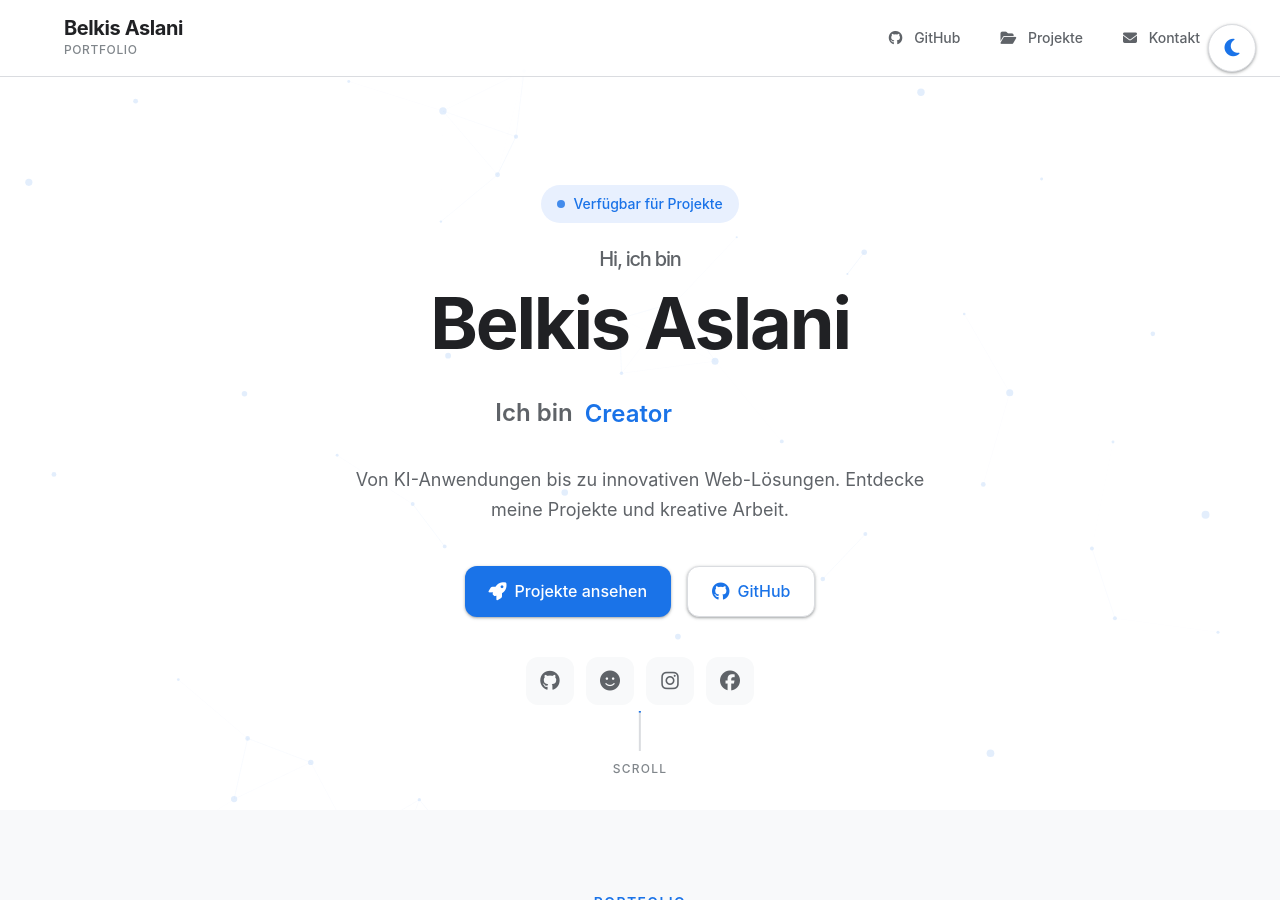
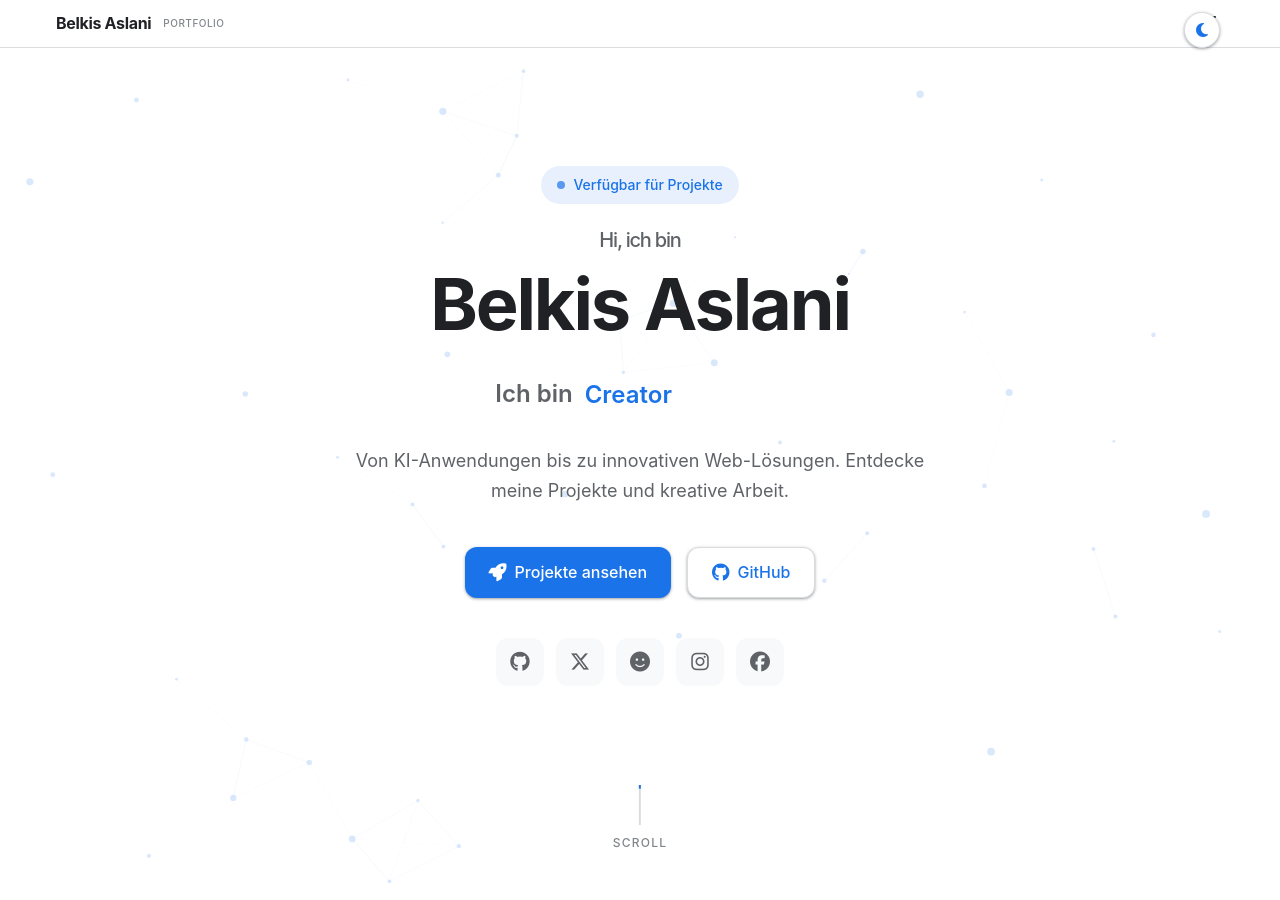
Before and after one commit to BEKO2210/My-table-of-contents-, a Jekyll site: the page built from index.html, in a window 1280 px wide and 900 px high. Built offline with Jekyll 4.4.1, drawn with Linux system fonts in a browser that asks for light colours.

Commit message:
UX Improvements: Ultra-Thin Header, Slide-out Menu & X Account
HEADER REDESIGN:
- ✨ Ultra-thin navigation bar (48px height)
- 🍔 Innovative hamburger menu with smooth animation
- 📱 Slide-out menu from right side
- 🎨 Menu overlay with backdrop blur
- ⌨️ ESC key to close menu
- 🔒 Body scroll lock when menu open

MENU FEATURES:
- Animated hamburger to X transformation
- Smooth slide-out transition (300ms cubic-bezier)
- Full-height menu with all navigation links
- Icon + text layout for clarity
- Hover effects with transform
- Click outside to close

SOCIAL MEDIA:
- ➕ Added X (Twitter) account: @XxBeko88xX
- Updated hero social links
- Updated footer social links
- Updated navigation menu

SCROLL FIX:
- Fixed social icons blocking scroll
- Added z-index for proper layering
- Increased bottom spacing (margin-bottom: 3rem)
- Scroll indicator repositioned

DARK MODE:
- 🌓 Particle animation more visible (opacity: 0.6)
- Neural network visible throughout dark mode
- Better contrast and readability

ACCESSIBILITY:
- ARIA labels for buttons
- Keyboard navigation (ESC key)
- Focus states preserved
- Screen reader friendly

PERFORMANCE:
- Smooth transitions (200ms)
- Hardware-accelerated transforms
- No layout shift on menu open
- Optimized z-index stacking

USER EXPERIENCE:
- No content cut off at top
- Clean, minimal header design
- Easy access to all pages
- Modern, professional feel

```diff
--- a/_layouts/default.html
+++ b/_layouts/default.html
@@ -43,26 +43,65 @@
         <canvas id="particles-canvas"></canvas>
     </div>
 
-    <!-- Navigation -->
+    <!-- Ultra-Thin Navigation -->
     <nav class="navbar">
         <div class="container">
             <div class="nav-brand">
                 <h1 class="logo">{{ site.author }}</h1>
                 <p class="tagline">Portfolio</p>
             </div>
+            <button class="menu-toggle" id="menu-toggle" aria-label="Toggle Menu">
+                <span></span>
+                <span></span>
+                <span></span>
+            </button>
+        </div>
+    </nav>
+
+    <!-- Slide-out Menu -->
+    <div class="nav-menu" id="nav-menu">
         <div class="nav-links">
+            <a href="#projekte" class="nav-link">
+                <i class="fas fa-folder-open"></i>
+                <span>Projekte</span>
+            </a>
             <a href="https://github.com/BEKO2210" target="_blank" class="nav-link">
-                    <i class="fab fa-github"></i> GitHub
+                <i class="fab fa-github"></i>
+                <span>GitHub</span>
             </a>
-                <a href="#projekte" class="nav-link">
-                    <i class="fas fa-folder-open"></i> Projekte
+            <a href="https://x.com/XxBeko88xX" target="_blank" class="nav-link">
+                <i class="fab fa-x-twitter"></i>
+                <span>X (Twitter)</span>
+            </a>
+            <a href="https://huggingface.co/Beko2210" target="_blank" class="nav-link">
+                <i class="fas fa-face-smile"></i>
+                <span>HuggingFace</span>
+            </a>
+            <a href="https://www.instagram.com/_b_to_the_kiss_" target="_blank" class="nav-link">
+                <i class="fab fa-instagram"></i>
+                <span>Instagram</span>
+            </a>
+            <a href="https://www.facebook.com/share/1DGo4F1oaF/" target="_blank" class="nav-link">
+                <i class="fab fa-facebook"></i>
+                <span>Facebook</span>
             </a>
             <a href="#kontakt" class="nav-link">
-                    <i class="fas fa-envelope"></i> Kontakt
+                <i class="fas fa-envelope"></i>
+                <span>Kontakt</span>
+            </a>
+            <a href="{{ '/impressum.html' | relative_url }}" class="nav-link">
+                <i class="fas fa-info-circle"></i>
+                <span>Impressum</span>
+            </a>
+            <a href="{{ '/datenschutz.html' | relative_url }}" class="nav-link">
+                <i class="fas fa-shield-alt"></i>
+                <span>Datenschutz</span>
             </a>
         </div>
     </div>
-    </nav>
+
+    <!-- Menu Overlay -->
+    <div class="menu-overlay" id="menu-overlay"></div>
 
     <!-- Main Content -->
     <main>
@@ -81,6 +120,9 @@
                     <h4>Social</h4>
                     <a href="https://github.com/BEKO2210" target="_blank">
                         <i class="fab fa-github"></i> GitHub
+                    </a>
+                    <a href="https://x.com/XxBeko88xX" target="_blank">
+                        <i class="fab fa-x-twitter"></i> X (Twitter)
                     </a>
                     <a href="https://huggingface.co/Beko2210" target="_blank">
                         <i class="fas fa-face-smile"></i> HuggingFace
--- a/assets/css/style.css
+++ b/assets/css/style.css
@@ -164,11 +164,11 @@ a:hover {
 /* === THEME TOGGLE === */
 .theme-toggle {
     position: fixed;
-    top: var(--spacing-6);
-    right: var(--spacing-6);
+    top: 12px;
+    right: 60px;
     z-index: var(--z-fixed);
-    width: 48px;
-    height: 48px;
+    width: 36px;
+    height: 36px;
     border-radius: var(--radius-full);
     background: var(--color-bg);
     border: 1px solid var(--color-border);
@@ -186,27 +186,28 @@ a:hover {
 }
 
 .theme-toggle-icon {
-    font-size: var(--text-xl);
+    font-size: var(--text-base);
     color: var(--color-primary);
 }
 
-/* === NAVIGATION === */
+/* === ULTRA-THIN NAVIGATION === */
 .navbar {
     position: fixed;
     top: 0;
     left: 0;
     right: 0;
     z-index: var(--z-sticky);
-    background: rgba(255, 255, 255, 0.8);
+    background: rgba(255, 255, 255, 0.95);
     backdrop-filter: blur(20px);
     -webkit-backdrop-filter: blur(20px);
     border-bottom: 1px solid var(--color-border);
-    padding: var(--spacing-4) 0;
+    padding: 8px 0;
     transition: all var(--transition);
+    height: 48px;
 }
 
 [data-theme="dark"] .navbar {
-    background: rgba(0, 0, 0, 0.8);
+    background: rgba(0, 0, 0, 0.95);
 }
 
 .navbar.scrolled {
@@ -219,56 +220,159 @@ a:hover {
     align-items: center;
     max-width: 1200px;
     margin: 0 auto;
-    padding: 0 var(--spacing-6);
+    padding: 0 var(--spacing-4);
+    height: 100%;
+}
+
+.nav-brand {
+    display: flex;
+    align-items: center;
+    gap: var(--spacing-3);
 }
 
 .nav-brand .logo {
-    font-size: var(--text-xl);
+    font-size: var(--text-base);
     font-weight: 700;
     color: var(--color-text);
     letter-spacing: -0.02em;
 }
 
 .nav-brand .tagline {
-    font-size: var(--text-xs);
+    font-size: 10px;
     color: var(--color-text-tertiary);
     font-weight: 500;
     text-transform: uppercase;
     letter-spacing: 0.05em;
 }
 
+/* Hamburger Menu Button */
+.menu-toggle {
+    width: 36px;
+    height: 36px;
+    border: none;
+    background: transparent;
+    cursor: pointer;
+    display: flex;
+    flex-direction: column;
+    justify-content: center;
+    align-items: center;
+    gap: 5px;
+    padding: 0;
+    z-index: var(--z-modal);
+    position: relative;
+}
+
+.menu-toggle span {
+    width: 20px;
+    height: 2px;
+    background: var(--color-text);
+    border-radius: 2px;
+    transition: all var(--transition);
+    display: block;
+}
+
+.menu-toggle:hover span {
+    background: var(--color-primary);
+}
+
+/* Animated Hamburger to X */
+.menu-toggle.active span:nth-child(1) {
+    transform: rotate(45deg) translateY(7px);
+}
+
+.menu-toggle.active span:nth-child(2) {
+    opacity: 0;
+}
+
+.menu-toggle.active span:nth-child(3) {
+    transform: rotate(-45deg) translateY(-7px);
+}
+
+/* Slide-out Menu - Innovative Design */
+.nav-menu {
+    position: fixed;
+    top: 48px;
+    right: -100%;
+    width: 280px;
+    height: calc(100vh - 48px);
+    background: var(--color-bg);
+    border-left: 1px solid var(--color-border);
+    box-shadow: var(--shadow-xl);
+    transition: right 0.3s cubic-bezier(0.4, 0, 0.2, 1);
+    z-index: calc(var(--z-sticky) - 1);
+    overflow-y: auto;
+}
+
+[data-theme="dark"] .nav-menu {
+    background: var(--color-bg-secondary);
+}
+
+.nav-menu.active {
+    right: 0;
+}
+
 .nav-links {
     display: flex;
-    gap: var(--spacing-2);
-    align-items: center;
+    flex-direction: column;
+    gap: 0;
+    padding: var(--spacing-4);
 }
 
 .nav-link {
     color: var(--color-text-secondary);
     font-weight: 500;
-    font-size: var(--text-sm);
-    padding: var(--spacing-2) var(--spacing-4);
+    font-size: var(--text-base);
+    padding: var(--spacing-4);
     border-radius: var(--radius-md);
     transition: all var(--transition);
+    display: flex;
+    align-items: center;
+    gap: var(--spacing-3);
 }
 
 .nav-link:hover {
     background: var(--color-bg-secondary);
     color: var(--color-text);
+    transform: translateX(4px);
+}
+
+[data-theme="dark"] .nav-link:hover {
+    background: var(--color-bg-tertiary);
 }
 
 .nav-link i {
-    margin-right: var(--spacing-2);
+    font-size: var(--text-xl);
+    width: 24px;
+    text-align: center;
+}
+
+/* Menu Overlay */
+.menu-overlay {
+    position: fixed;
+    top: 48px;
+    left: 0;
+    width: 100%;
+    height: calc(100vh - 48px);
+    background: rgba(0, 0, 0, 0.5);
+    opacity: 0;
+    pointer-events: none;
+    transition: opacity var(--transition);
+    z-index: calc(var(--z-sticky) - 2);
+}
+
+.menu-overlay.active {
+    opacity: 1;
+    pointer-events: all;
 }
 
 /* === HERO SECTION - MODERN, CENTERED === */
 .hero {
     position: relative;
-    min-height: 90vh;
+    min-height: 100vh;
     display: flex;
     align-items: center;
     justify-content: center;
-    padding: calc(80px + var(--spacing-16)) var(--spacing-6) var(--spacing-16);
+    padding: calc(48px + var(--spacing-8)) var(--spacing-6) var(--spacing-20);
     text-align: center;
 }
 
@@ -391,11 +495,12 @@ a:hover {
     margin-bottom: var(--spacing-10);
 }
 
-/* Social Links */
+/* Social Links - Fixed Positioning */
 .hero-social {
     display: flex;
     gap: var(--spacing-3);
     justify-content: center;
+    margin-bottom: var(--spacing-12);
 }
 
 .social-link {
@@ -408,6 +513,8 @@ a:hover {
     background: var(--color-bg-secondary);
     color: var(--color-text-secondary);
     transition: all var(--transition);
+    position: relative;
+    z-index: 10;
 }
 
 .social-link:hover {
@@ -433,13 +540,14 @@ a:hover {
 /* Scroll Indicator */
 .scroll-indicator {
     position: absolute;
-    bottom: var(--spacing-8);
+    bottom: var(--spacing-12);
     left: 50%;
     transform: translateX(-50%);
     display: flex;
     flex-direction: column;
     align-items: center;
     gap: var(--spacing-2);
+    z-index: 5;
 }
 
 .scroll-line {
@@ -990,7 +1098,12 @@ section {
     left: 0;
     width: 100%;
     height: 100%;
-    opacity: 0.3;
+    opacity: 0.4;
+}
+
+/* Dark Mode - More Visible Particles */
+[data-theme="dark"] #particles-canvas {
+    opacity: 0.6;
 }
 
 .gradient-orbs {
--- a/assets/js/main.js
+++ b/assets/js/main.js
@@ -58,6 +58,59 @@
         // Only auto-switch if user hasn't manually set a preference
         if (!localStorage.getItem('theme')) {
             setTheme(e.matches ? 'dark' : 'light');
+        }
+    });
+
+    // =====================================
+    // HAMBURGER MENU TOGGLE
+    // =====================================
+    const menuToggle = document.getElementById('menu-toggle');
+    const navMenu = document.getElementById('nav-menu');
+    const menuOverlay = document.getElementById('menu-overlay');
+    const navLinks = document.querySelectorAll('.nav-menu .nav-link');
+
+    // Toggle menu
+    function toggleMenu() {
+        menuToggle?.classList.toggle('active');
+        navMenu?.classList.toggle('active');
+        menuOverlay?.classList.toggle('active');
+
+        // Prevent body scroll when menu is open
+        if (navMenu?.classList.contains('active')) {
+            document.body.style.overflow = 'hidden';
+        } else {
+            document.body.style.overflow = '';
+        }
+    }
+
+    // Close menu
+    function closeMenu() {
+        menuToggle?.classList.remove('active');
+        navMenu?.classList.remove('active');
+        menuOverlay?.classList.remove('active');
+        document.body.style.overflow = '';
+    }
+
+    // Menu toggle button
+    menuToggle?.addEventListener('click', toggleMenu);
+
+    // Menu overlay click
+    menuOverlay?.addEventListener('click', closeMenu);
+
+    // Close menu when clicking on a link
+    navLinks.forEach(link => {
+        link.addEventListener('click', (e) => {
+            // Only close menu for internal links (not external)
+            if (link.getAttribute('href')?.startsWith('#')) {
+                closeMenu();
+            }
+        });
+    });
+
+    // Close menu on ESC key
+    document.addEventListener('keydown', (e) => {
+        if (e.key === 'Escape' && navMenu?.classList.contains('active')) {
+            closeMenu();
         }
     });
 
@@ -451,12 +504,7 @@
     // =====================================
     // KEYBOARD NAVIGATION
     // =====================================
-    document.addEventListener('keydown', (e) => {
-        // ESC to scroll to top
-        if (e.key === 'Escape') {
-            window.scrollTo({ top: 0, behavior: 'smooth' });
-        }
-    });
+    // ESC key handling is in the menu toggle section
 
     // =====================================
     // CONSOLE EASTER EGG
--- a/index.html
+++ b/index.html
@@ -66,6 +66,9 @@ title: Portfolio - Belkis Aslani
             <div class="hero-social">
                 <a href="https://github.com/BEKO2210" target="_blank" class="social-link" aria-label="GitHub">
                     <i class="fab fa-github"></i>
+                </a>
+                <a href="https://x.com/XxBeko88xX" target="_blank" class="social-link" aria-label="X (Twitter)">
+                    <i class="fab fa-x-twitter"></i>
                 </a>
                 <a href="https://huggingface.co/Beko2210" target="_blank" class="social-link" aria-label="HuggingFace">
                     <i class="fas fa-face-smile"></i>
```
Lines whose indentation alone changed are shown as unchanged.
